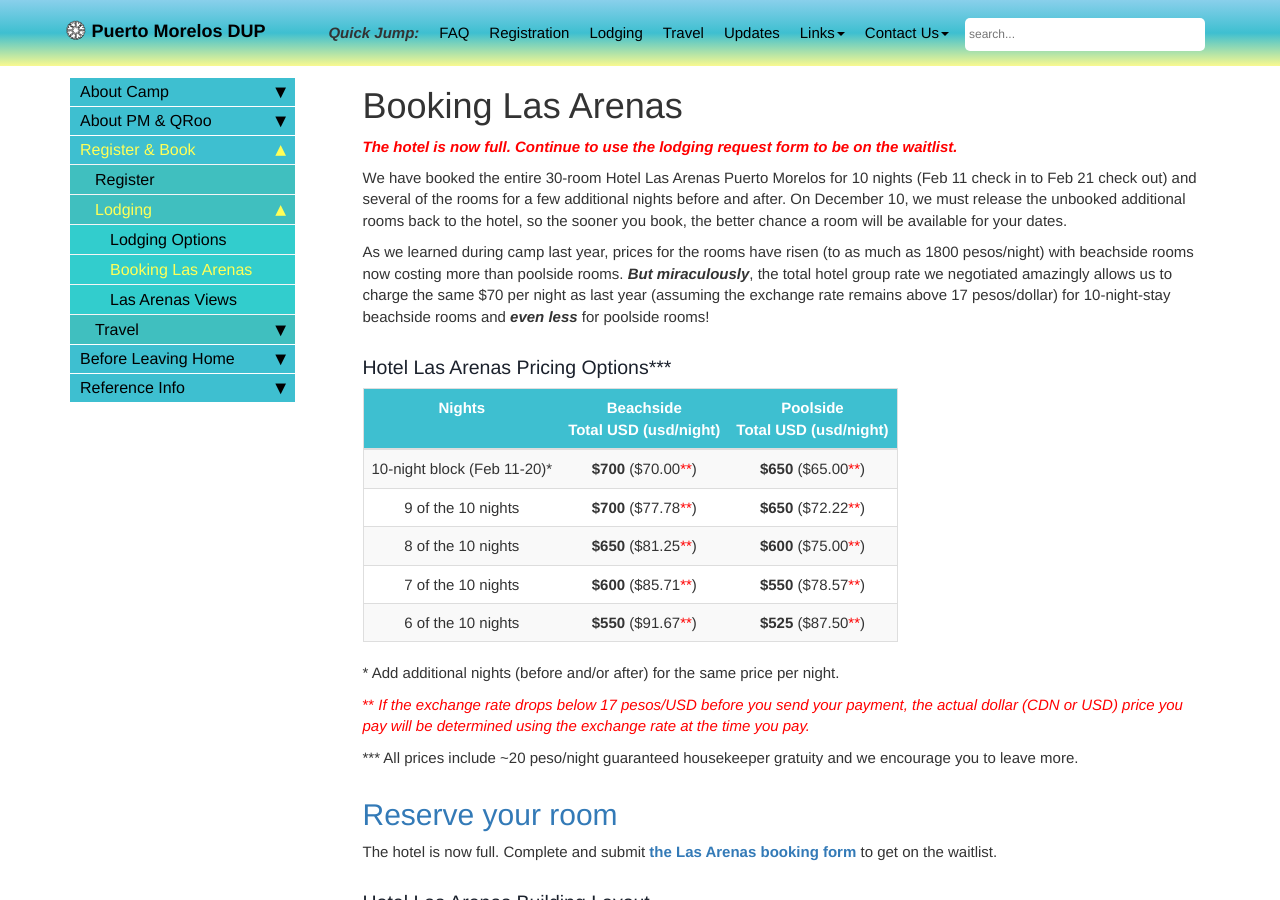
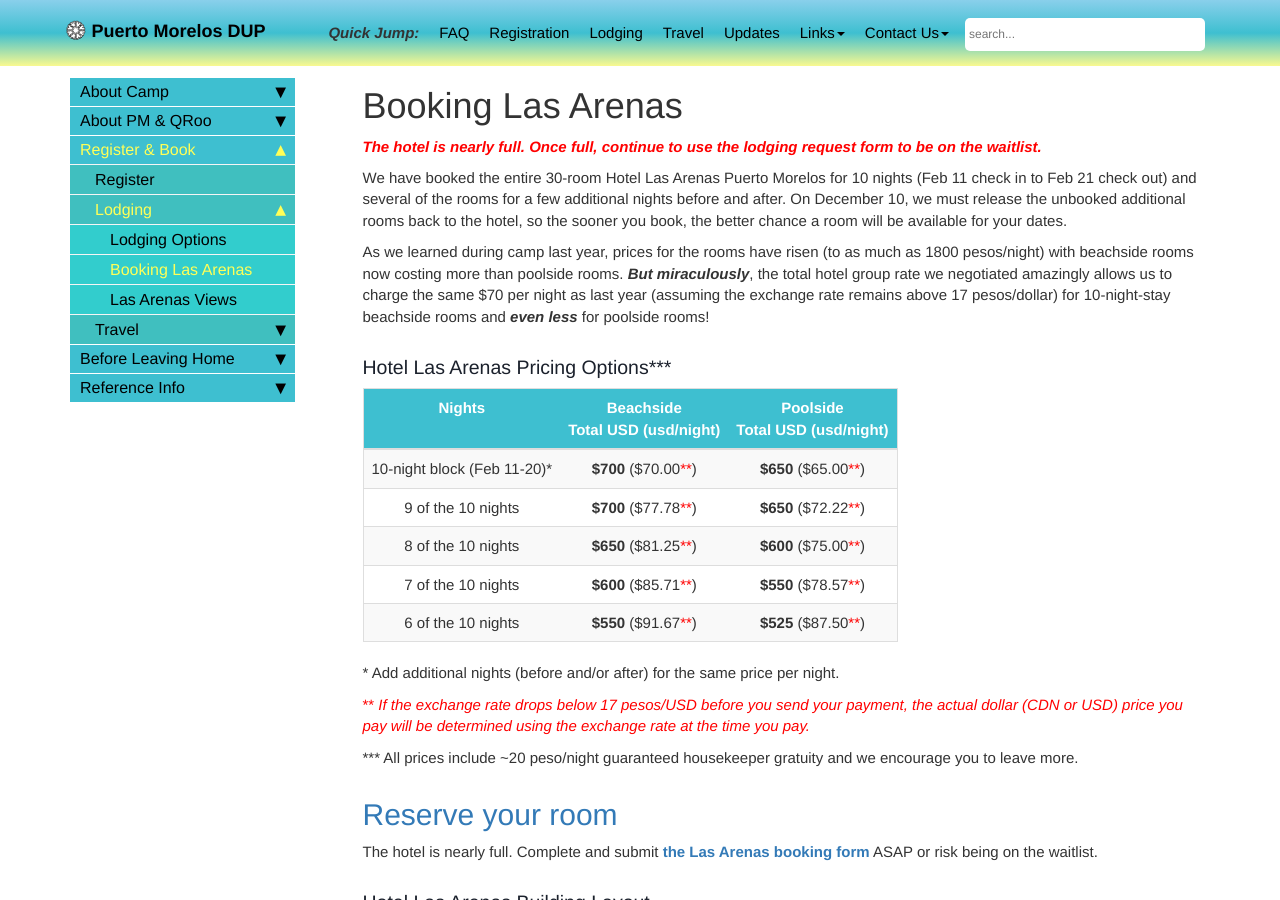
Before and after one commit to davewalker60/pmdup, a Jekyll site: the page built from pages/booking-las-arenas.md, in a window 1280 px wide and 900 px high. Built offline with Jekyll 4.4.1, drawn with Linux system fonts in a browser that asks for light colours; comment, search, counter and statistics services are not loaded.

Commit message:
2 rooms left

```diff
--- a/pages/booking-las-arenas.md
+++ b/pages/booking-las-arenas.md
@@ -7,7 +7,7 @@ toc: false
 search: include
 ---
 
-<span style="color:red">***The hotel is now full. Continue to use the lodging request form to be on the waitlist.***</span>
+<span style="color:red">***The hotel is nearly full. Once full, continue to use the lodging request form to be on the waitlist.***</span>
 
 We have booked the entire 30-room Hotel Las Arenas Puerto Morelos for 10 nights (Feb 11 check in to Feb 21 check out) and several of the rooms for a few additional nights before and after. On December 10, we must release the unbooked additional rooms back to the hotel, so the sooner you book, the better chance a room will be available for your dates.
 
@@ -31,7 +31,7 @@ As we learned during camp last year, prices for the rooms have risen (to as much
 \*\*\* All prices include ~20 peso/night guaranteed housekeeper gratuity and we encourage you to leave more.
 
 # [Reserve your room](https://docs.google.com/forms/d/e/1FAIpQLSct3SrTHl76pMYcZ5z9-eWdLCjCXzf4igqfVk689qA42YuyWA/viewform){:target="_blank"}
-The hotel is now full. Complete and submit [**the Las Arenas booking form**](https://docs.google.com/forms/d/e/1FAIpQLSct3SrTHl76pMYcZ5z9-eWdLCjCXzf4igqfVk689qA42YuyWA/viewform){:target="_blank"} to get on the waitlist.
+The hotel is nearly full. Complete and submit [**the Las Arenas booking form**](https://docs.google.com/forms/d/e/1FAIpQLSct3SrTHl76pMYcZ5z9-eWdLCjCXzf4igqfVk689qA42YuyWA/viewform){:target="_blank"} ASAP or risk being on the waitlist.
 
 <!-- Keep next heading and image on one to lessen vertical spacing -->
 ### Hotel Las Arenas Building Layout ![Room layout](../images/Las Arenas rooms 1000.png){:.thinblackborder}
```
